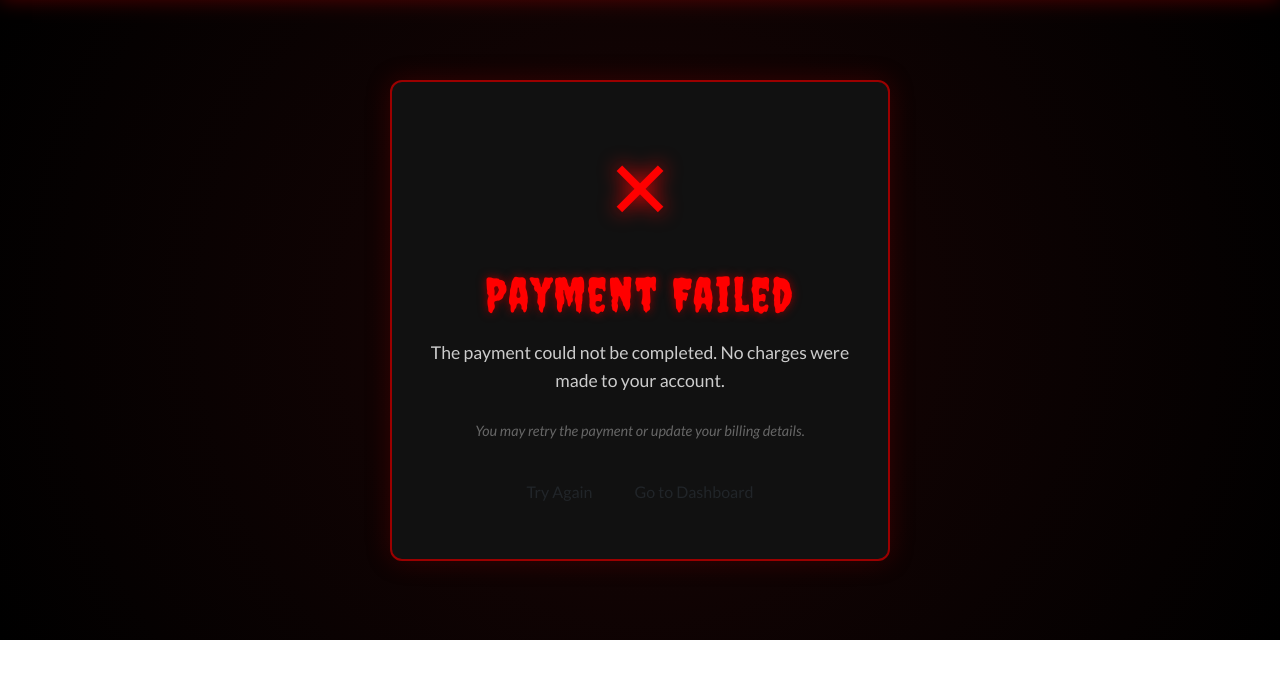
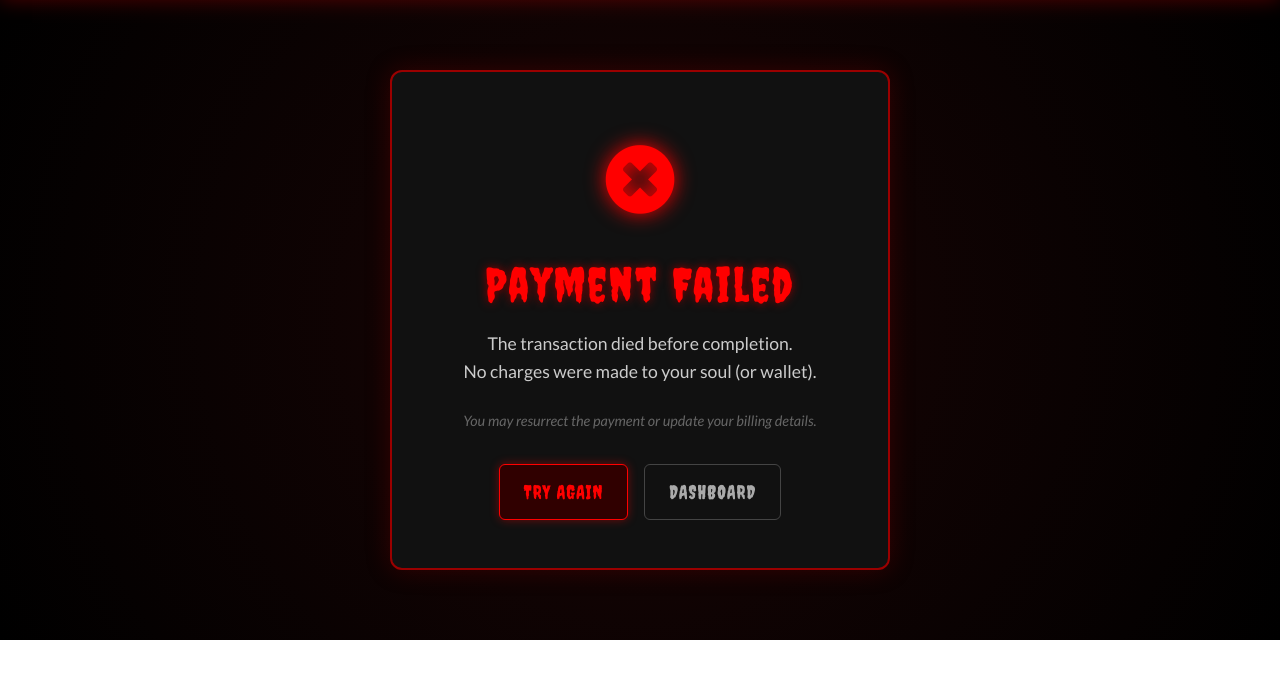
Before and after one commit to bunker-pilot/Django-E-commerce, a Django app: page /payment/failed/ in a window 1280 px wide. Shown: the part 82-761 px from the top of the page. Run offline with Django 5.2, Linux system fonts and the light colour scheme; data that the repository does not hold is empty; some libraries are stand-ins or nearby versions.

Commit message:
Update payment-failed.html

```diff
--- a/payment/templates/payment/payment-failed.html
+++ b/payment/templates/payment/payment-failed.html
@@ -2,36 +2,41 @@
 {% load static %}
 
 {% block title %}Payment Failed{% endblock %}
+
 {% block css_files %}
-    <link rel = "stylesheet" , href = "{% static "payment/payment_status.css" %}" >
+    <link rel="stylesheet" href="{% static 'payment/payment_status.css' %}">
 {% endblock css_files %}
+
 {% block content %}
 <section class="payment-status failed">
     <div class="status-card">
-        <div class="status-icon failed-icon">✕</div>
+        <div class="status-icon failed-icon">
+            <i class="fa fa-times-circle" aria-hidden="true"></i>
+        </div>
 
         <h1>Payment Failed</h1>
+
         <p class="status-message">
-            The payment could not be completed.
-            No charges were made to your account.
+            The transaction died before completion.<br>
+            No charges were made to your soul (or wallet).
         </p>
 
         {% if order %}
             <p class="order-ref">
-                Order reference: <strong>#{{ order.id }}</strong>
+                Order Reference: <strong>#{{ order.id }}</strong>
             </p>
         {% endif %}
 
         <p class="status-subtle">
-            You may retry the payment or update your billing details.
+            You may resurrect the payment or update your billing details.
         </p>
 
         <div class="status-actions">
-            <a href="{% url 'payment_checkout' %}" class="btn primary danger">
+            <a href="{% url 'payment_checkout' %}" class="horror-btn-primary">
                 Try Again
             </a>
-            <a href="{% url 'dashboard' %}" class="btn secondary">
-                Go to Dashboard
+            <a href="{% url 'dashboard' %}" class="horror-btn-secondary">
+                Dashboard
             </a>
         </div>
     </div>
```
